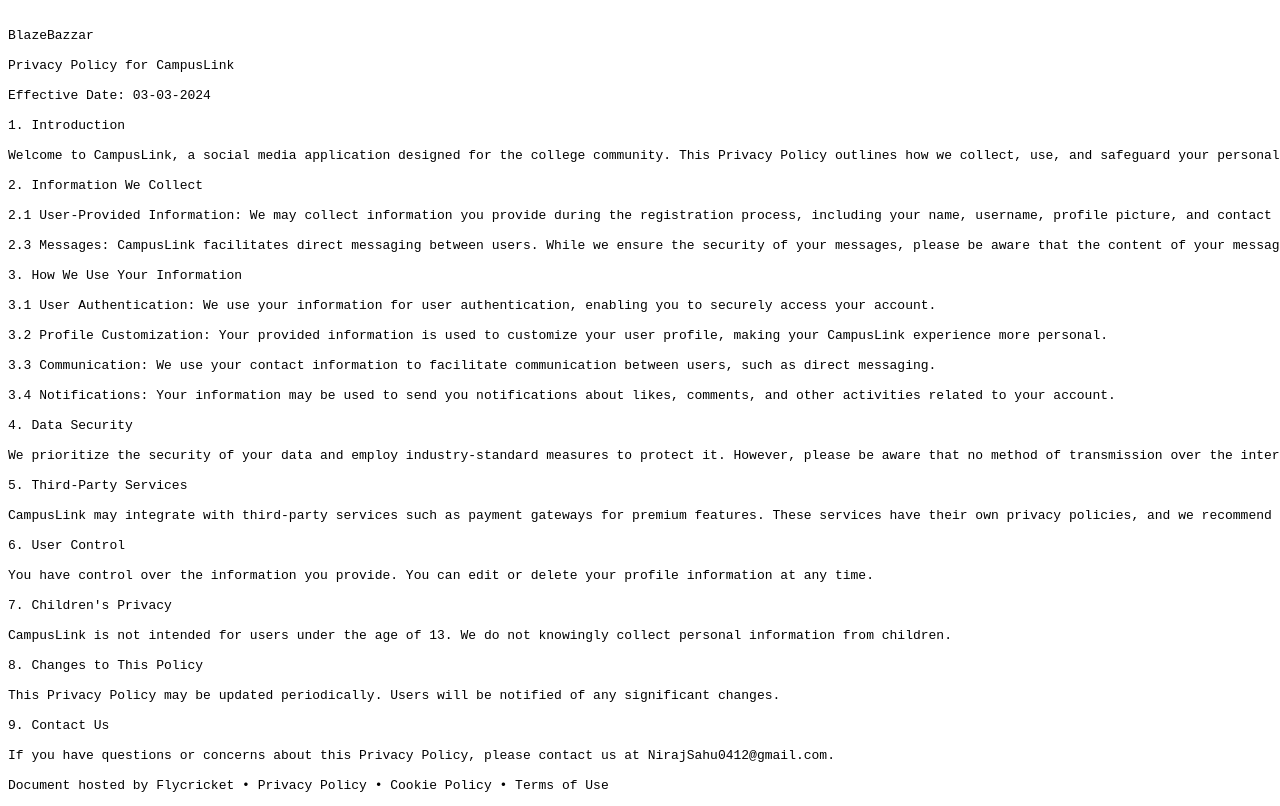
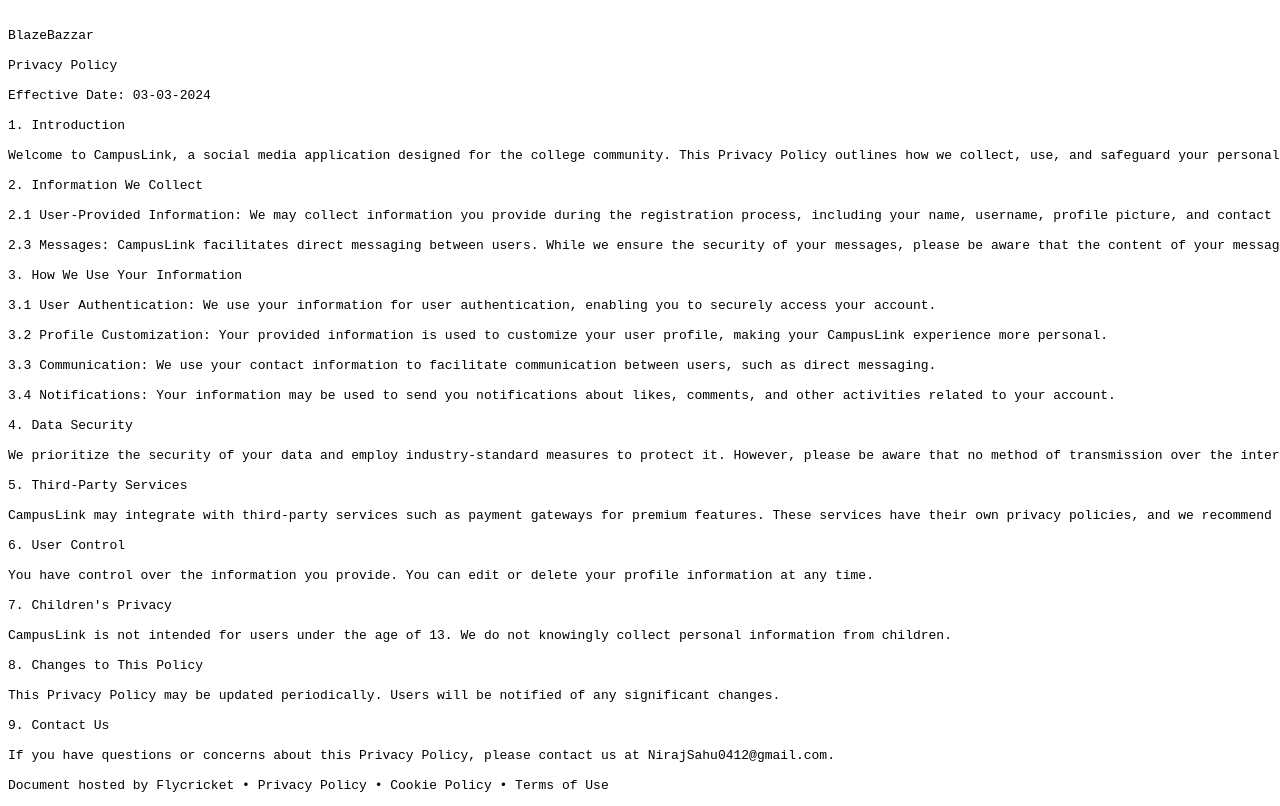
Before and after one commit to LyricMirror/policy, a plain HTML site: page index.html in a window 1280 px wide. Shown: the top 806 px of the page. Drawn offline with Linux system fonts and the light colour scheme.

Commit message:
Update index.html

```diff
--- a/index.html
+++ b/index.html
@@ -9,7 +9,7 @@
 
 BlazeBazzar
 
-Privacy Policy for CampusLink
+Privacy Policy
 
 Effective Date: 03-03-2024
 
```
